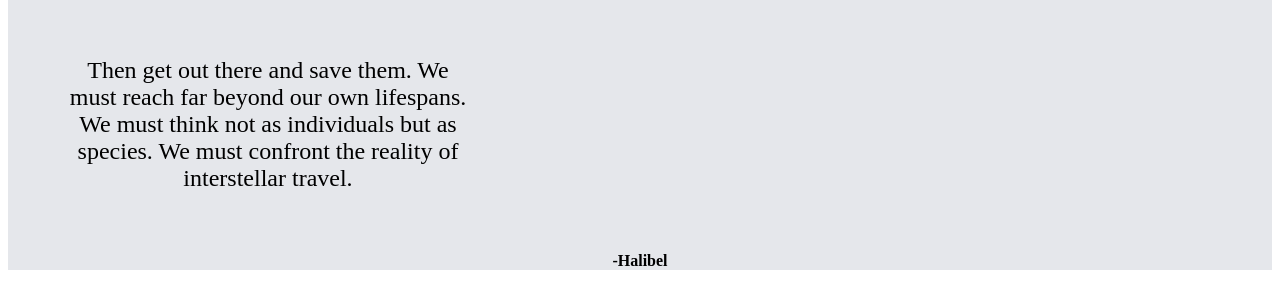
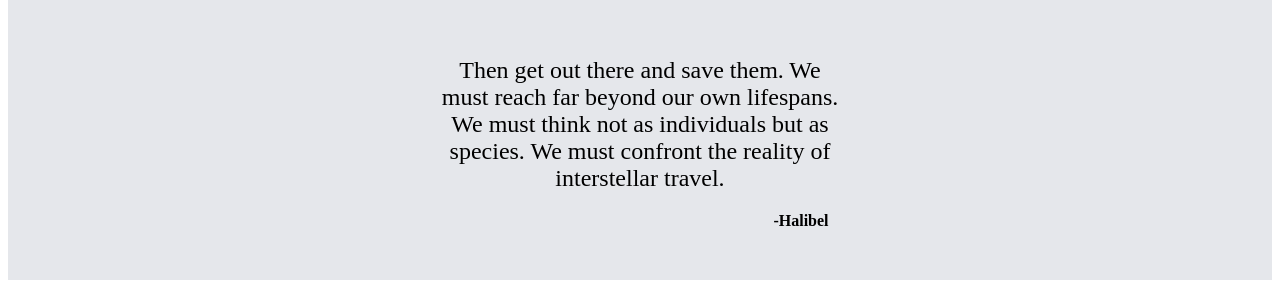
Before and after one commit to Charles-LM/halibel, a plain HTML site: page index.html in a window 1280 px wide. Shown: the part 656-944 px from the top of the page. Drawn offline with Linux system fonts and the light colour scheme.

Commit message:
corrupt save

```diff
--- a/style.css
+++ b/style.css
@@ -99,18 +99,23 @@ li, a {
     flex-direction: column;
     background-color: #E5E7EB;
     justify-content: center;
+    align-items: center;
 }
 
 .thirdtext{
     font-size: 24px;
     max-width: 400px;
-    padding: 60px;
+    padding-top: 60px;
     text-align: center;
 
 }
 b{
     text-align: center;
     padding-bottom: 0px;
+    position: relative;
+    right: -161px;
+    padding-top: 20px;
+    padding-bottom: 50px;
 
 }
 
```
Also changed, not shown: 1 other file.
